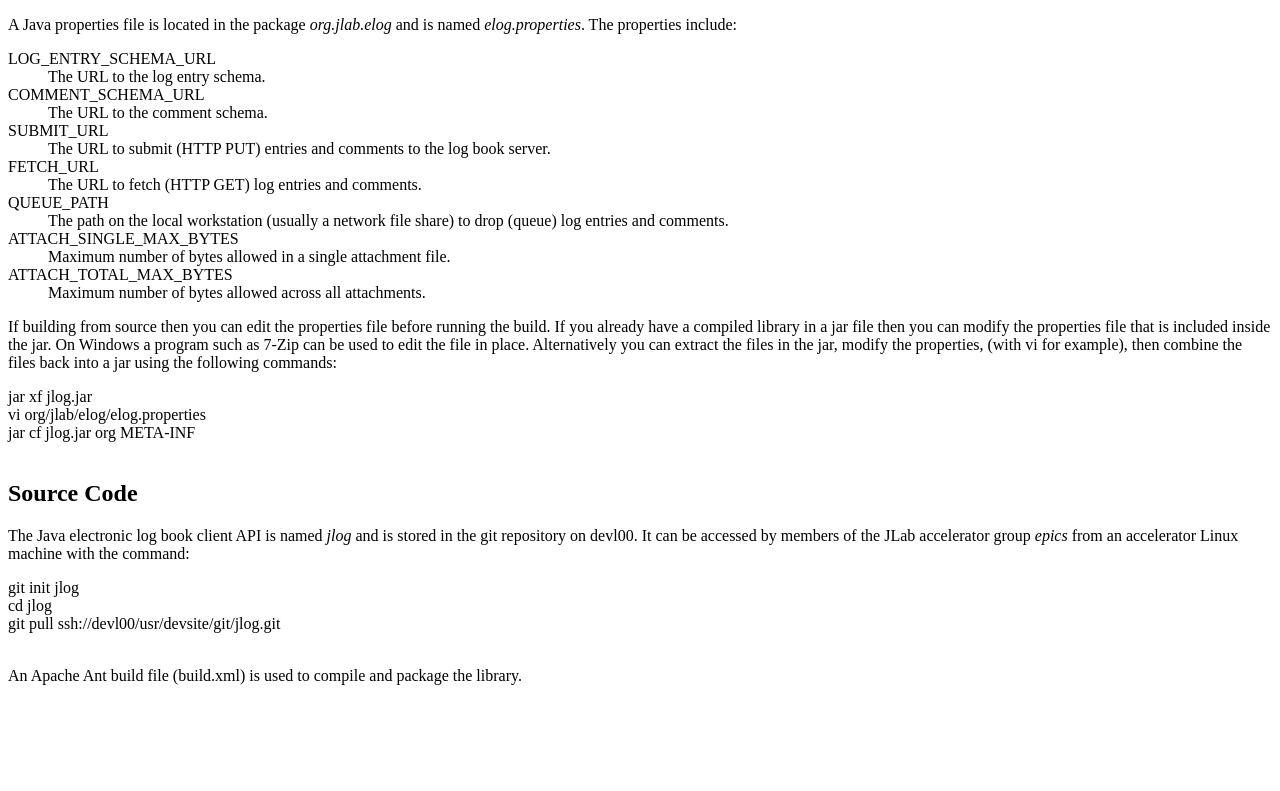
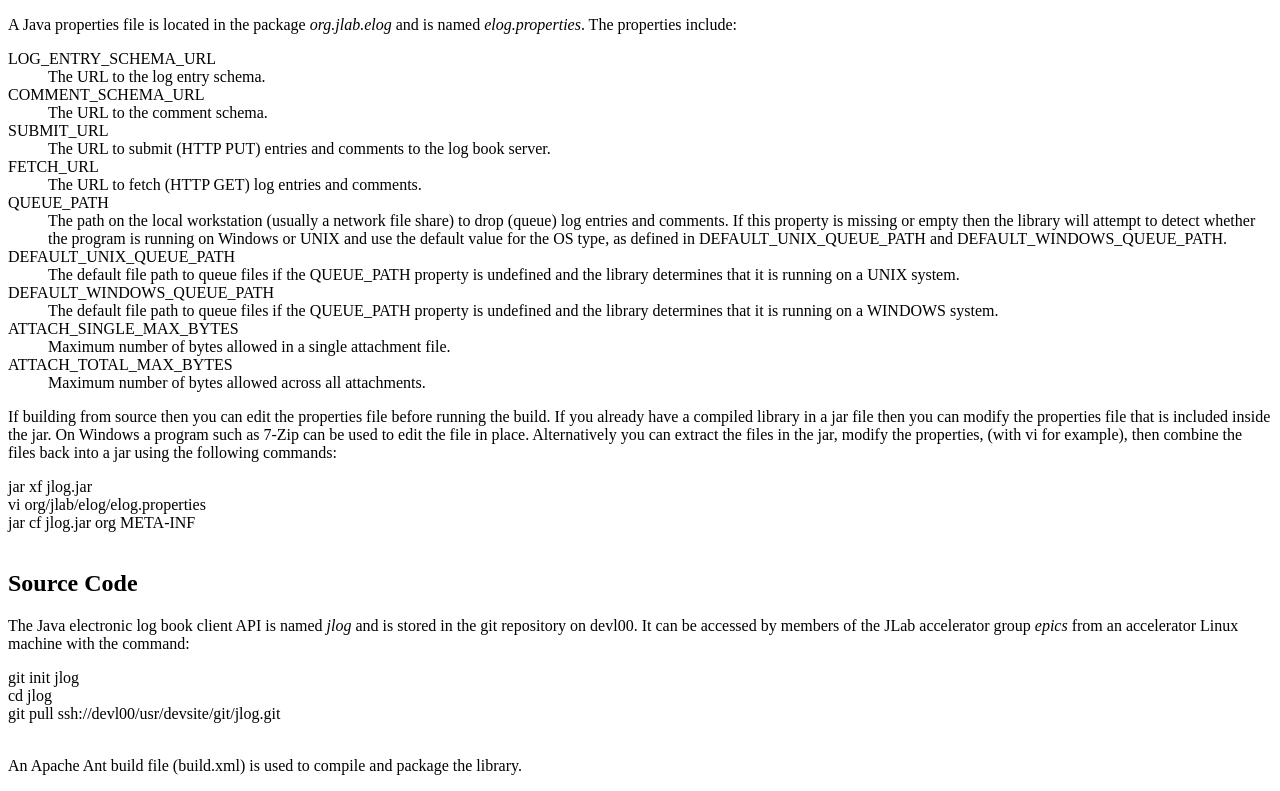
Before and after one commit to JeffersonLab/jlog, a plain HTML site: page src/overview.html in a window 1280 px wide. Shown: the part 902-1693 px from the top of the page. Before the commit the page ends 1603 px from the top, so only its background shows below. Drawn offline with Linux system fonts and the light colour scheme.

Commit message:
Added Info about QUEUE_PATH

```diff
--- a/src/overview.html
+++ b/src/overview.html
@@ -80,7 +80,19 @@ java -cp /apps/eloglib/jlog.jar:test org.jlab.elog.example.BasicDemo
             <dd>The URL to fetch (HTTP GET) log entries and comments.</dd>
             <dt>QUEUE_PATH</dt>
             <dd>The path on the local workstation (usually a network file share)
-                to drop (queue) log entries and comments.</dd>
+                to drop (queue) log entries and comments.  If this property is
+                missing or empty then the library will attempt to detect whether
+                the program is running on Windows or UNIX and use the default
+                value for the OS type, as defined in DEFAULT_UNIX_QUEUE_PATH and
+                DEFAULT_WINDOWS_QUEUE_PATH.</dd>
+            <dt>DEFAULT_UNIX_QUEUE_PATH</dt>
+            <dd>The default file path to queue files if the QUEUE_PATH property
+                is undefined and the library determines that it is running on a
+                UNIX system.</dd>
+            <dt>DEFAULT_WINDOWS_QUEUE_PATH</dt>
+            <dd>The default file path to queue files if the QUEUE_PATH property
+                is undefined and the library determines that it is running on a
+                WINDOWS system.</dd>
             <dt>ATTACH_SINGLE_MAX_BYTES</dt>
             <dd>Maximum number of bytes allowed in a single attachment file.</dd>
             <dt>ATTACH_TOTAL_MAX_BYTES</dt>
```
